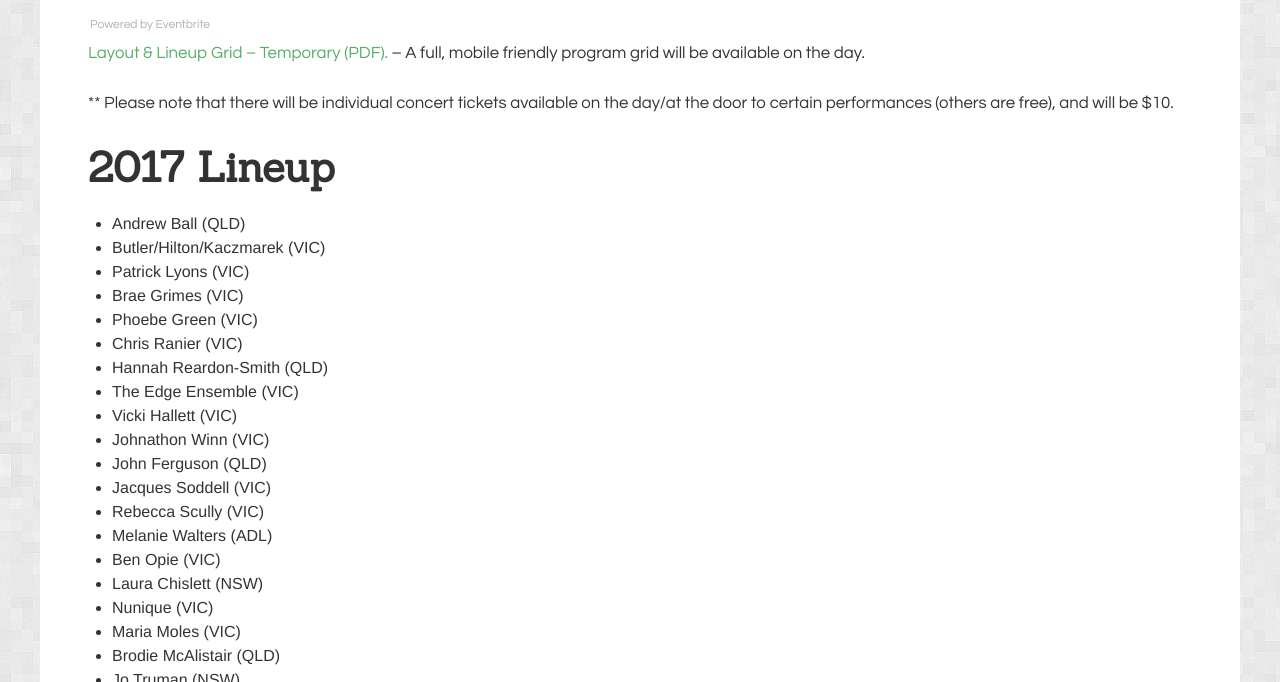
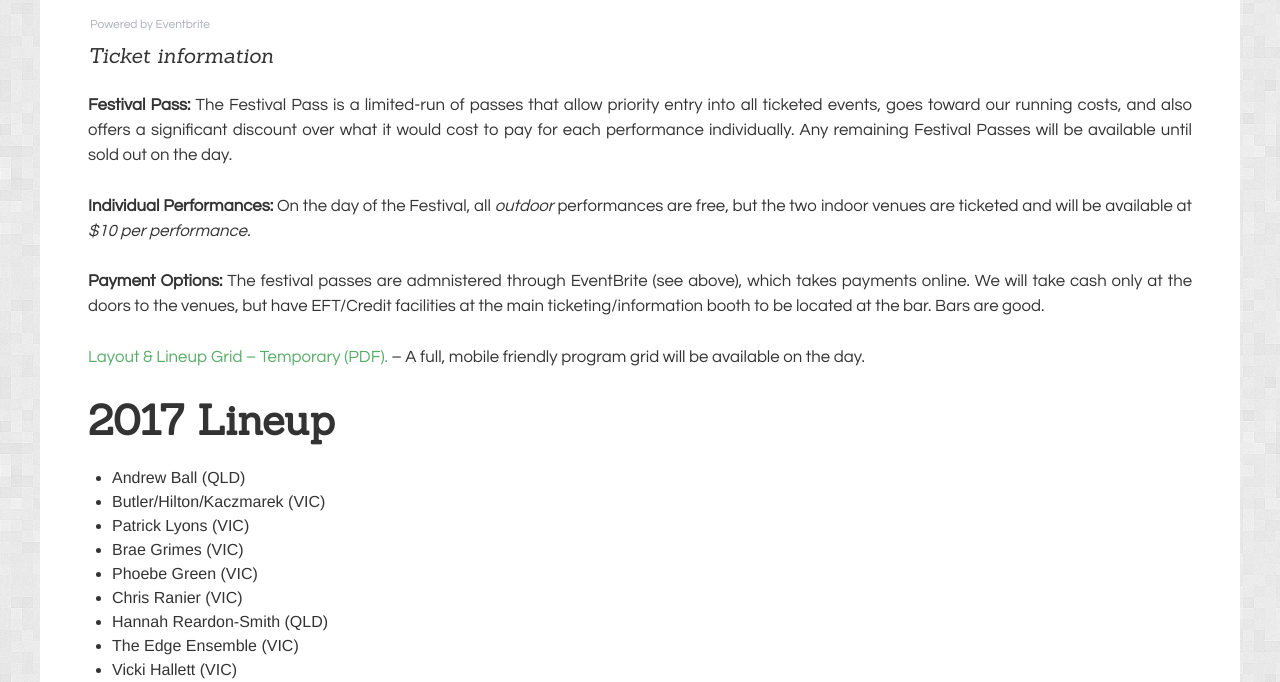
Before and after one commit to unclewalter/tilde-festival-website, a Jekyll site: the page built from pages/festival.md, in a window 1280 px wide and 900 px high, scrolled down 1385 px, cut to the strip 218-900 px from the top of the window. Built offline with Jekyll 4.4.1, drawn with Linux system fonts in a browser that asks for light colours.

Commit message:
adding ticket clarification
ticket clarification and pricing information.

```diff
--- a/pages/festival.md
+++ b/pages/festival.md
@@ -16,9 +16,14 @@ published: true
 </div>
 </div>
 
+## Ticket information
+**Festival Pass:** The Festival Pass is a limited-run of passes that allow priority entry into all ticketed events, goes toward our running costs, and also offers a significant discount over what it would cost to pay for each performance individually. Any remaining Festival Passes will be available until sold out on the day.
+
+**Individual Performances:** On the day of the Festival, all *outdoor* performances are free, but the two indoor venues are ticketed and will be available at *$10 per performance.*
+
+**Payment Options:** The festival passes are admnistered through EventBrite (see above), which takes payments online. We will take cash only at the doors to the venues, but have EFT/Credit facilities at the main ticketing/information booth to be located at the bar. Bars are good.
+
 [Layout & Lineup Grid -- Temporary (PDF).](/assets/img/draft_grid_for_web.pdf) -- A full, mobile friendly program grid will be available on the day.
-
-** Please note that there will be individual concert tickets available on the day/at the door to certain performances (others are free), and will be $10.
 
 # 2017 Lineup
 
```
